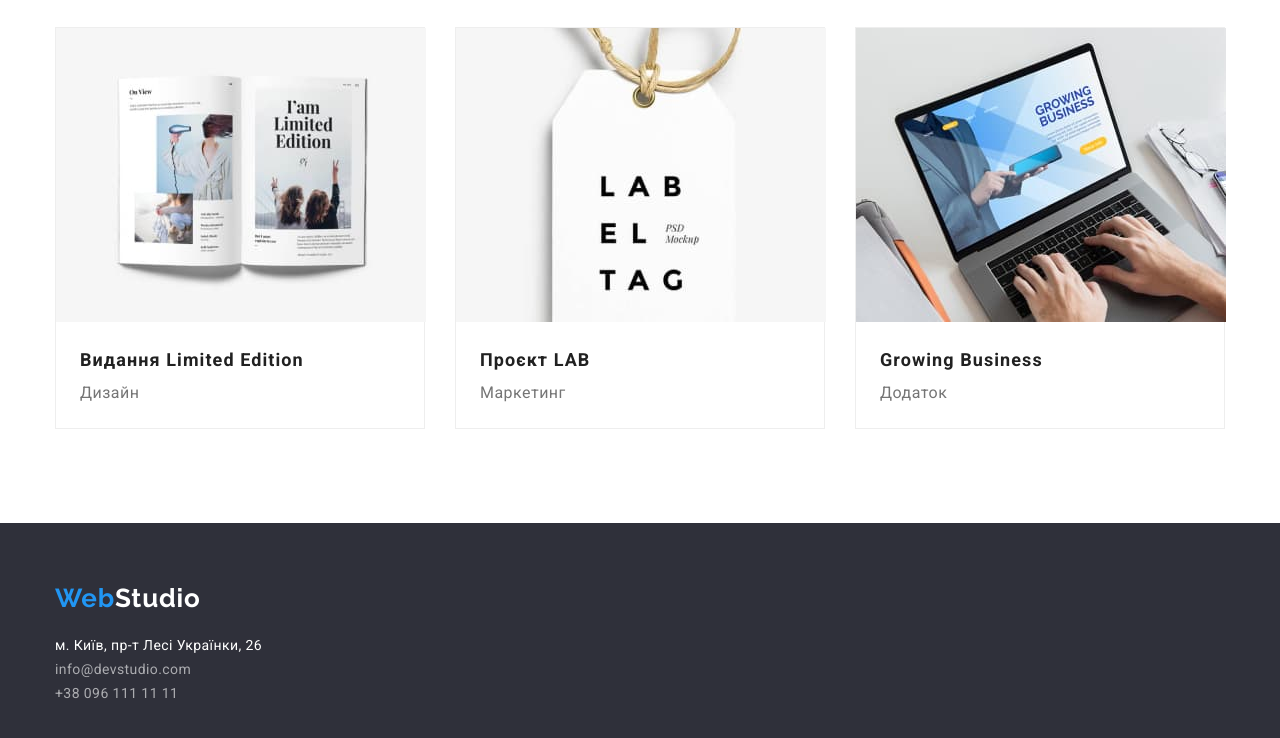
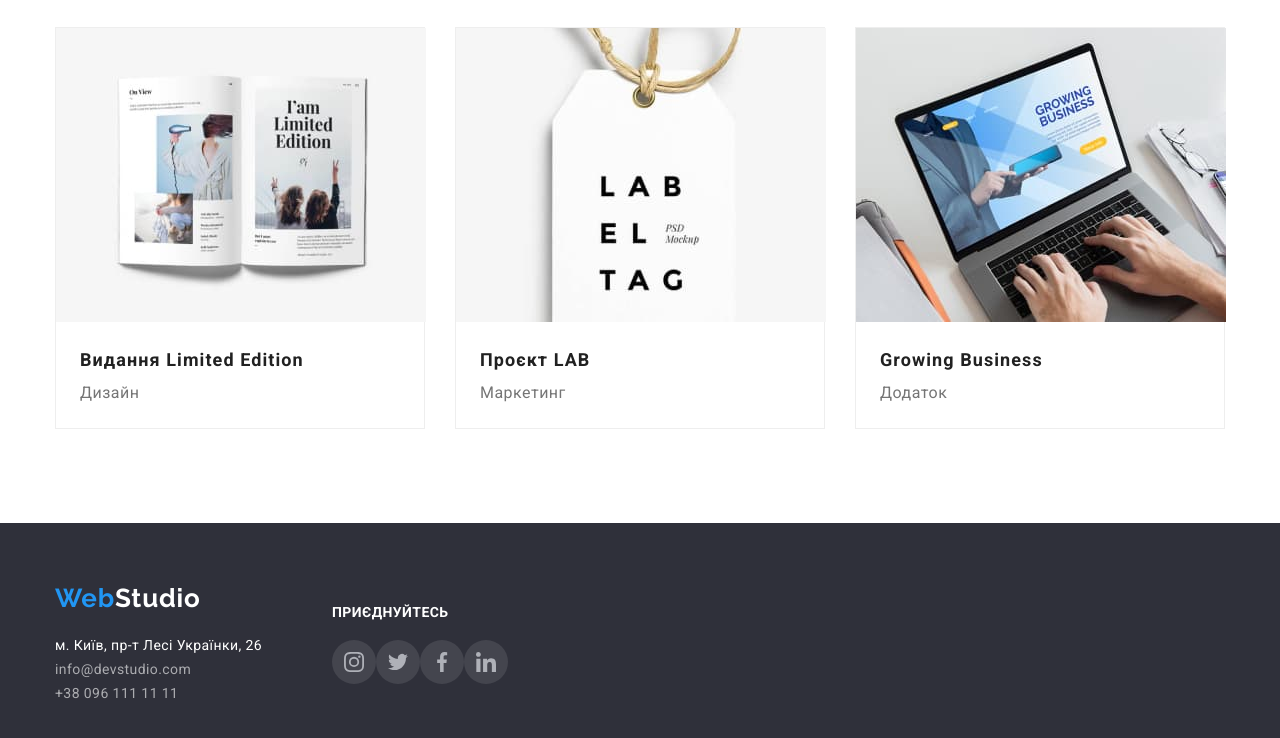
Before and after one commit to Oleksii-Vaskevych/goit-markup-hw-04, a plain HTML site: page portfolio.html in a window 1280 px wide. Shown: the part 1100-1838 px from the top of the page. Drawn offline with nearby package versions, Linux system fonts and the light colour scheme.

Commit message:
add footer icons

```diff
--- a/css/styles.css
+++ b/css/styles.css
@@ -650,6 +650,8 @@ address {
 
 .footer-items .container {
   display: flex;
+  align-content: center;
+  align-items: center;
 }
 
 .address-items {
@@ -705,11 +707,6 @@ address {
   margin: -1px;
 }
 
-.footer-items .container {
-  display: flex;
-  flex-direction: column;
-}
-
 .logo-footer {
   display: flex;
   margin-bottom: 20px;
@@ -724,6 +721,7 @@ address {
 
 .address-container {
   display: flex;
+  flex-direction: column;
 }
 
 .join-title {
@@ -752,6 +750,10 @@ address {
   fill: #afb1b8;
 }
 
+.linc-icon.bot {
+  background: rgba(255, 255, 255, 0.1);
+}
+
 .social-icon {
   fill: inherit;
 }
@@ -776,12 +778,12 @@ address {
 .social-container {
   display: flex;
   flex-direction: column;
-  justify-content: flex-start;
-  align-items: center;
+  margin-left: 70px;
 }
 
 .footer-social-icon-list {
   display: flex;
+  padding: 0;
 }
 
 .footer-social-title {
--- a/portfolio.html
+++ b/portfolio.html
@@ -370,6 +370,7 @@
     <!-- футер -->
     <footer class="footer-items">
       <div class="container">
+        <div class="address-container">
           <a href="./index.html" class="logo logo-footer"
             ><span class="title-logo">Web</span>Studio
           </a>
@@ -399,6 +400,44 @@
                 </li>
               </ul>
             </div>
+        </div>
+
+          <div class="social-container">
+            <h2 class="footer-social-title">Приєднуйтесь</h2>
+            <ul class="footer-social-icon-list">
+              <li class="social-icon-item">
+                <a href="" class="linc-icon bot">
+                  <svg class="social-icon" width="20" height="20">
+                    <use href="./images/sprite.svg#icon-instagram-1"></use>
+                  </svg>
+                </a>
+              </li>
+
+              <li class="social-icon-item">
+                <a href="" class="linc-icon bot">
+                  <svg class="social-icon" width="20" height="20">
+                    <use href="./images/sprite.svg#icon-twitter-1"></use>
+                  </svg>
+                </a>
+              </li>
+
+              <li class="social-icon-item">
+                <a href="" class="linc-icon bot">
+                  <svg class="social-icon" width="20" height="20">
+                    <use href="./images/sprite.svg#icon-facebook-1"></use>
+                  </svg>
+                </a>
+              </li>
+
+              <li class="social-icon-item">
+                <a href="" class="linc-icon bot">
+                  <svg class="social-icon" width="20" height="20">
+                    <use href="./images/sprite.svg#icon-linkedin-1"></use>
+                  </svg>
+                </a>
+              </li>
+            </ul>
+          </div>
         </address>
       </div>
     </footer>
```
Also changed, not shown: index.html (+6 -4 lines). Lines whose indentation alone changed are shown as unchanged.
